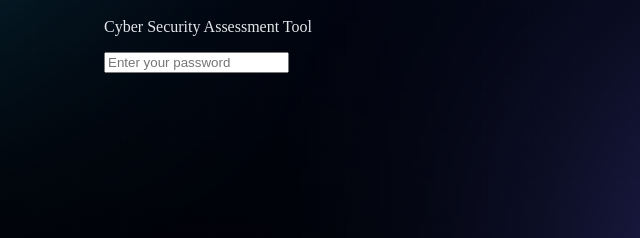
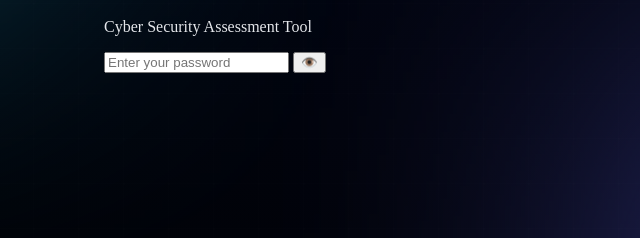
Before and after one commit to ThakurYuvrajSingh4511/passwordstrengthchecker, a plain HTML site: page index.html in a window 1280 px wide. Shown: the part 395-633 px from the top of the page, 320-960 px from the left. Drawn offline with Linux system fonts and the light colour scheme.

Commit message:
Enhance password input with visibility toggle
Added a password visibility toggle button to the password input field.

```diff
--- a/index.html
+++ b/index.html
@@ -1,3 +1,4 @@
+
 <!DOCTYPE html>
 <html lang="en">
 <head>
@@ -18,12 +19,22 @@
         <h1>🔐 Password Security Analyzer</h1>
         <p class="subtitle">Cyber Security Assessment Tool</p>
 
+        <!-- Password Input with Eye Button -->
+        <div class="password-wrapper">
             <input
                 type="password"
                 id="password"
                 placeholder="Enter your password"
                 onkeyup="checkPassword()"
             >
+
+            <button
+                type="button"
+                id="togglePassword"
+                onclick="togglePasswordVisibility()"
+                aria-label="Show password"
+            >👁️</button>
+        </div>
 
         <div class="progress">
             <div id="strength-bar"></div>
```
Lines whose indentation alone changed are shown as unchanged.
